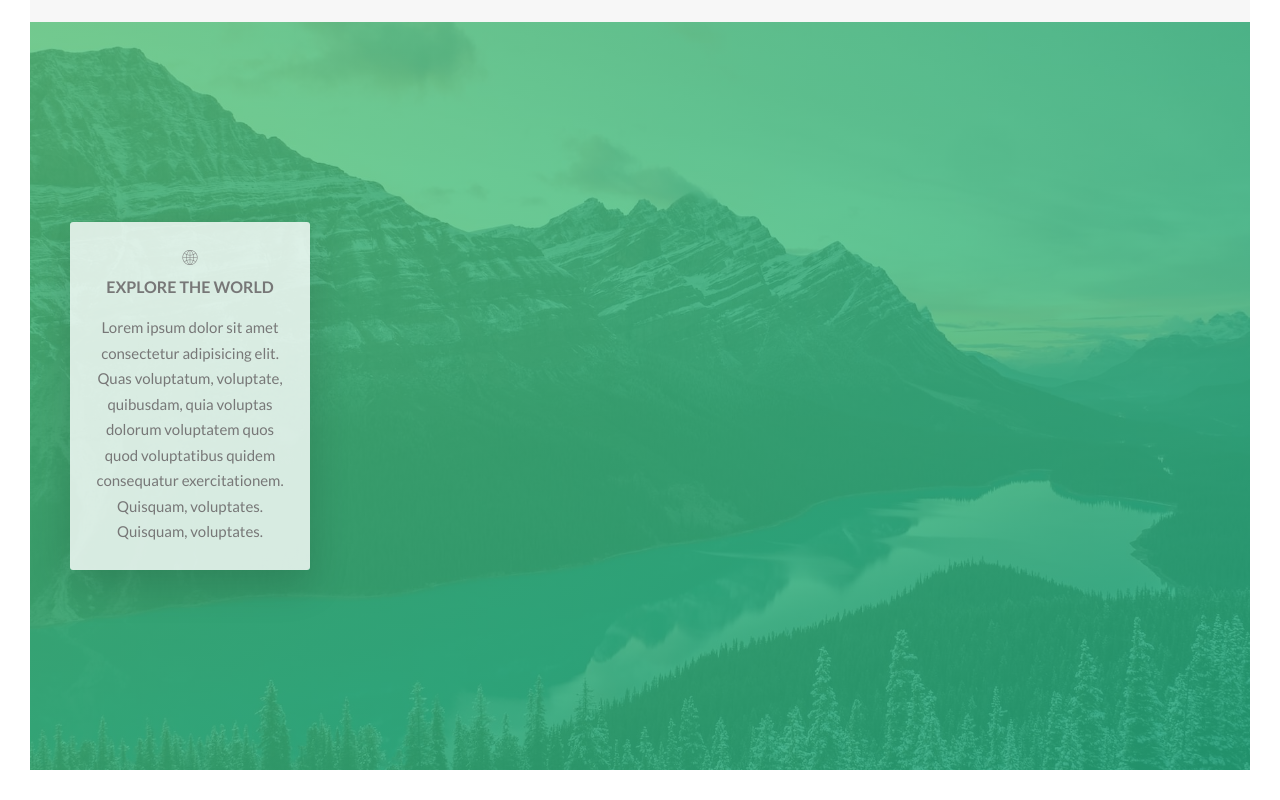
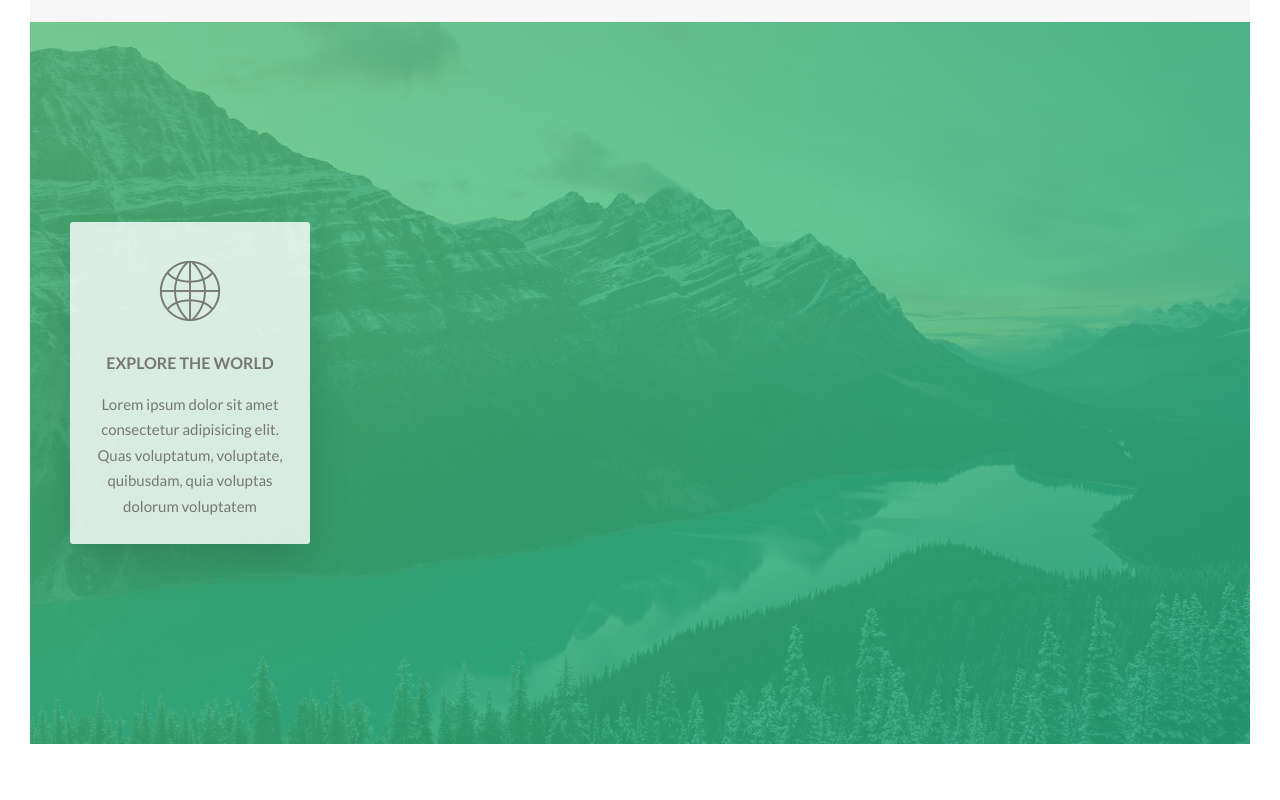
Before and after one commit to life423/Exploring-Natours-Advanced-CSS-SASS-A-Project-Optimized, a website: page index.html in a window 1280 px wide. Shown: the part 1556-2356 px from the top of the page. After the commit the page ends 2330 px from the top, so only its background shows below. Drawn offline with Linux system fonts and the light colour scheme.

Commit message:
Update feature box icon size and margin
Increased the font size of the feature box icon to 6rem and added a bottom margin of 0.5rem for better alignment.

```diff
--- a/index.html
+++ b/index.html
@@ -114,8 +114,7 @@
               <p class="feature-box__text">
                 Lorem ipsum dolor sit amet consectetur adipisicing elit. Quas
                 voluptatum, voluptate, quibusdam, quia voluptas dolorum
-                voluptatem quos quod voluptatibus quidem consequatur
-                exercitationem. Quisquam, voluptates. Quisquam, voluptates.
+                voluptatem
             </div>
           </div>
         </div>
--- a/sass/components/_feature-box.scss
+++ b/sass/components/_feature-box.scss
@@ -7,7 +7,8 @@
     box-shadow: 0 1.5rem 4rem rgba($color-black, .15);
 
     &__icon{
-
+        font-size: 6rem;
+        margin-bottom: .5rem;
     }
 
     &__text{
```
Also changed, not shown: css/main.css.
